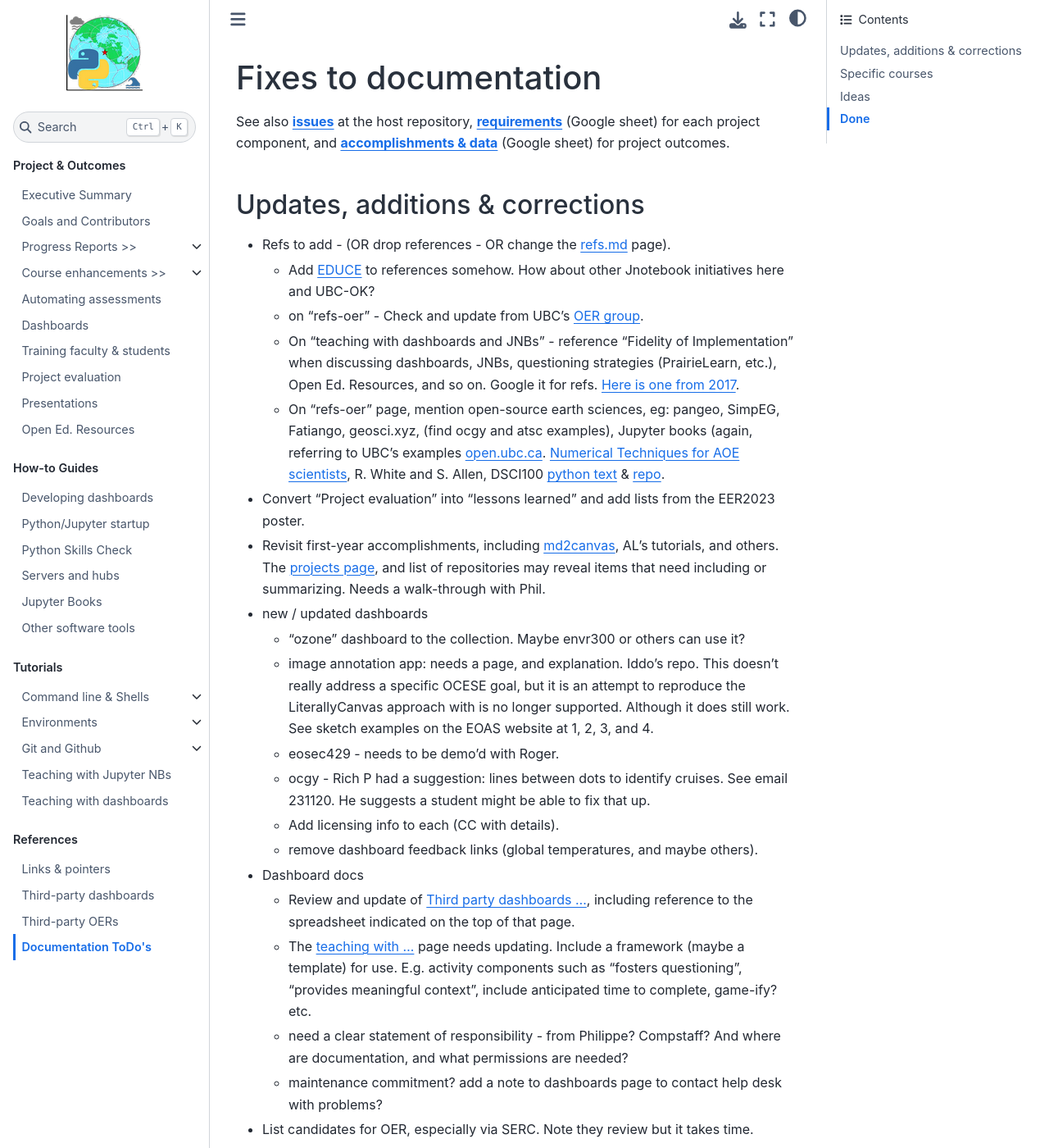
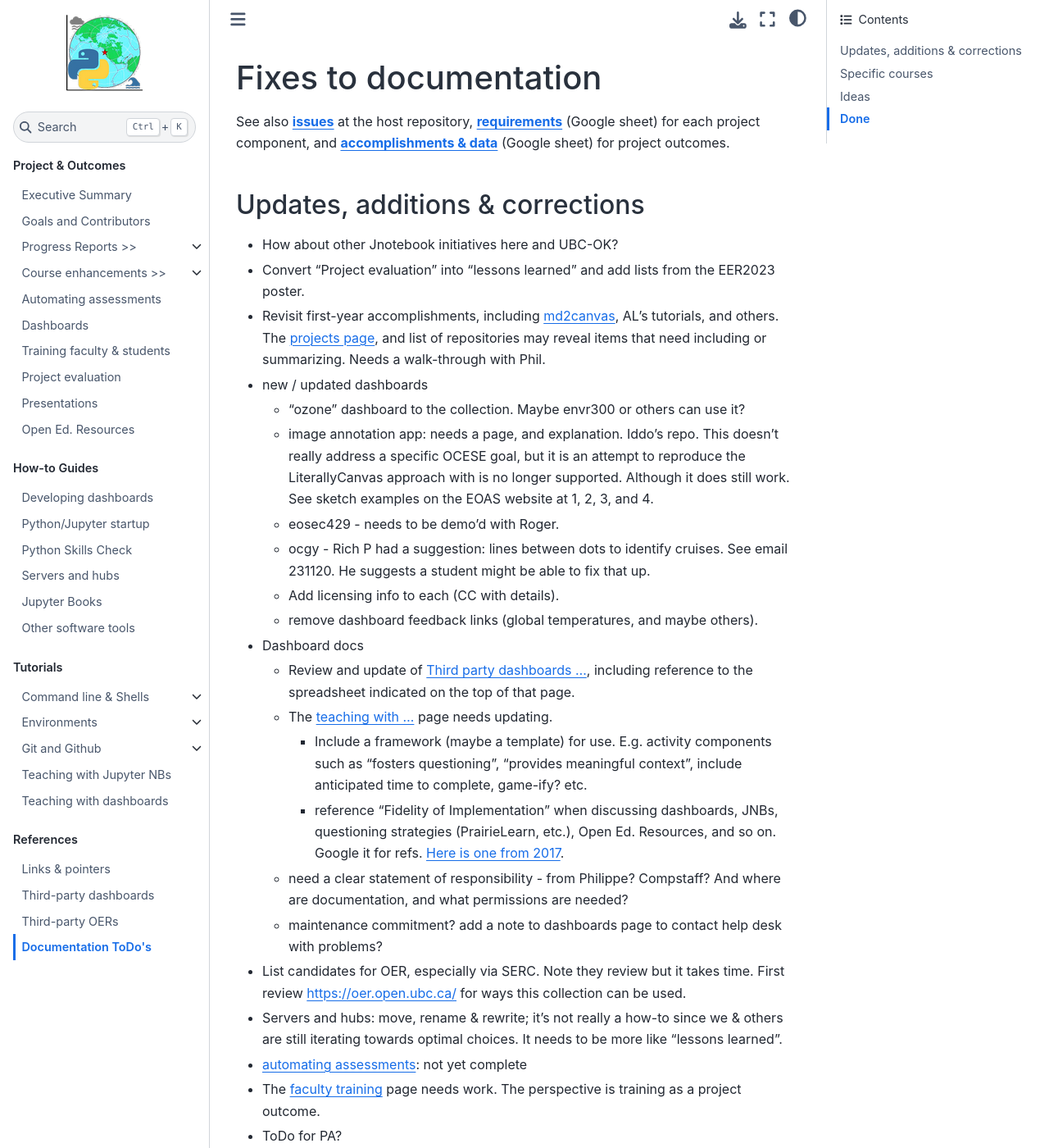
Before and after one commit to eoas-ubc/eoas-ubc.github.io, a Jupyter Book: the page built from docs/fix-list.md, in a window 1280 px wide and 1400 px high. Shown: the whole window at 82% size. Built offline with Jupyter Book 1.0.4 settings and Sphinx 7.4.7 and the Sphinx Book theme 1.1.4, drawn with Linux system fonts in a browser that asks for light colours; some of the changed text lies outside the part shown.

Commit message:
six more fixes

```diff
--- a/docs/_config.yml
+++ b/docs/_config.yml
@@ -6,7 +6,7 @@
 title : OCESE Documentation
 author: F. Jones & others with the OCESE project
 logo: images/logo-04smsm.png
-copyright: "2023"  # Copyright year to be placed in the footer
+copyright: "2024"  # Copyright year to be placed in the footer
 
 # Information about where the book exists on the web
 description: >-
--- a/docs/fix-list.md
+++ b/docs/fix-list.md
@@ -4,11 +4,7 @@
 
 ## Updates, additions & corrections
 
-* Refs to add - (OR drop references - OR change the refs.md page).
-  * Add [EDUCE](https://educe-ubc.github.io/about.html) to references somehow. How about other Jnotebook initiatives here and UBC-OK?
-  * on "refs-oer" - Check and update from UBC’s [OER group](https://oer.open.ubc.ca/).
-  * On "teaching with dashboards and JNBs" - reference "Fidelity of Implementation" when discussing dashboards, JNBs, questioning strategies (PrairieLearn, etc.), Open Ed. Resources, and so on. Google it for refs. [Here is one from 2017](https://www.lifescied.org/doi/10.1187/cbe.16-03-0113).
-  * On "refs-oer" page, mention open-source earth sciences, eg: pangeo, SimpEG, Fatiango, geosci.xyz, (find ocgy and atsc examples), Jupyter books (again, referring to UBC's examples open.ubc.ca. [Numerical Techniques for AOE scientists](https://rhwhite.github.io/numeric_2022/), R. White and S. Allen, DSCI100 [python text](https://python.datasciencebook.ca/intro.html)  & [repo](https://github.com/UBC-DSCI/introduction-to-datascience-python).
+* How about other Jnotebook initiatives here and UBC-OK?
 * Convert “Project evaluation” into “lessons learned” and add lists from the EER2023 poster.
 * Revisit first-year accomplishments, including [md2canvas](https://github.com/eoas-ubc/md2canvas), AL's tutorials, and others. The [projects page](https://github.com/orgs/eoas-ubc/projects/1), and list of repositories may reveal items that need including or summarizing. Needs a walk-through with Phil.
 * new / updated dashboards
@@ -20,11 +16,12 @@
   * remove dashboard feedback links (global temperatures, and maybe others).
 * Dashboard docs
   * Review and update of [Third party dashboards ...](refs-otherapps.md), including reference to the spreadsheet indicated on the top of that page.
-  * The [teaching with ...](tut-teachwith-dashboards.md) page needs updating. Include a framework (maybe a template) for use. E.g. activity components such as "fosters questioning", "provides meaningful context", include anticipated time to complete, game-ify? etc.
+  * The [teaching with ...](tut-teachwith-dashboards.md) page needs updating.
+    * Include a framework (maybe a template) for use. E.g. activity components such as "fosters questioning", "provides meaningful context", include anticipated time to complete, game-ify? etc.
+    * reference "Fidelity of Implementation" when discussing dashboards, JNBs, questioning strategies (PrairieLearn, etc.), Open Ed. Resources, and so on. Google it for refs. [Here is one from 2017](https://www.lifescied.org/doi/10.1187/cbe.16-03-0113).
   * need a clear statement of responsibility - from Philippe? Compstaff? And where are documentation, and what permissions are needed?
   * maintenance commitment? add a note to dashboards page to contact help desk with problems?
-* List candidates for OER, especially via SERC. Note they review but it takes time.
-* Review and update of [teaching with Jupyter NBs](tut-teachwith-jnbs.md).
+* List candidates for OER, especially via SERC. Note they review but it takes time. First review https://oer.open.ubc.ca/ for ways this collection can be used.
 * Servers and hubs: move, rename & rewrite; it's not really a how-to since we & others are still iterating towards optimal choices. It needs to be more like "lessons learned".
 * [automating assessments](openassessment.md): not yet complete
 * The [faculty training](facultydev.md) page needs work. The perspective is training as a project outcome.
@@ -48,8 +45,8 @@
 
 ## Ideas
 
+* Should we be using a ubc-based Github organization for OCESE repositories [UBC GitHub instructor guide](https://lthub.ubc.ca/guides/github-instructor-guide/)?
 * Do tutorials need to be more like precedent, i.e. modular such as [Helsinki "short course"](https://autogis-site.readthedocs.io/en/latest/index.html), [Project Pythia](https://projectpythia.org/), or Atlasian tutorials, etc.? In fact, some may best be referenced to these types of existing ones tutorials?
-* Review and update of [teaching with Jupyter NBs](tut-teachwith-jnbs.md).
 * Review and update of [Third party dashboards ...](refs-otherapps.md), including reference to the spreadsheet indicated on the top of that page.
 * dashboards:
   * Build use-cases for each relevant course?
```
Also changed, not shown: other parts of docs/fix-list.md (+3 -3 lines), docs/execsum.md (+2 -0 lines), docs/refs.md (+7 -0 lines), docs/tut-git-github.md (+3 -1 lines), docs/tut-teachwith-jnbs.md (+4 -3 lines).
